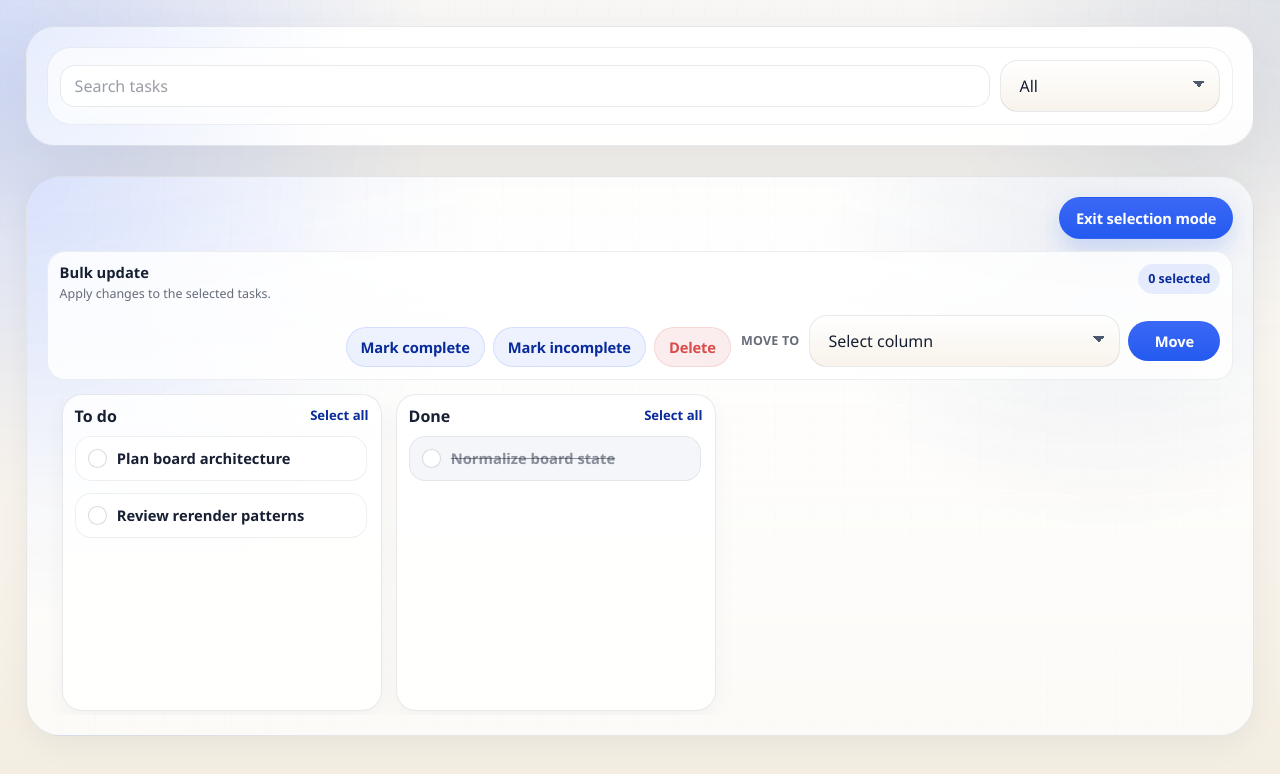
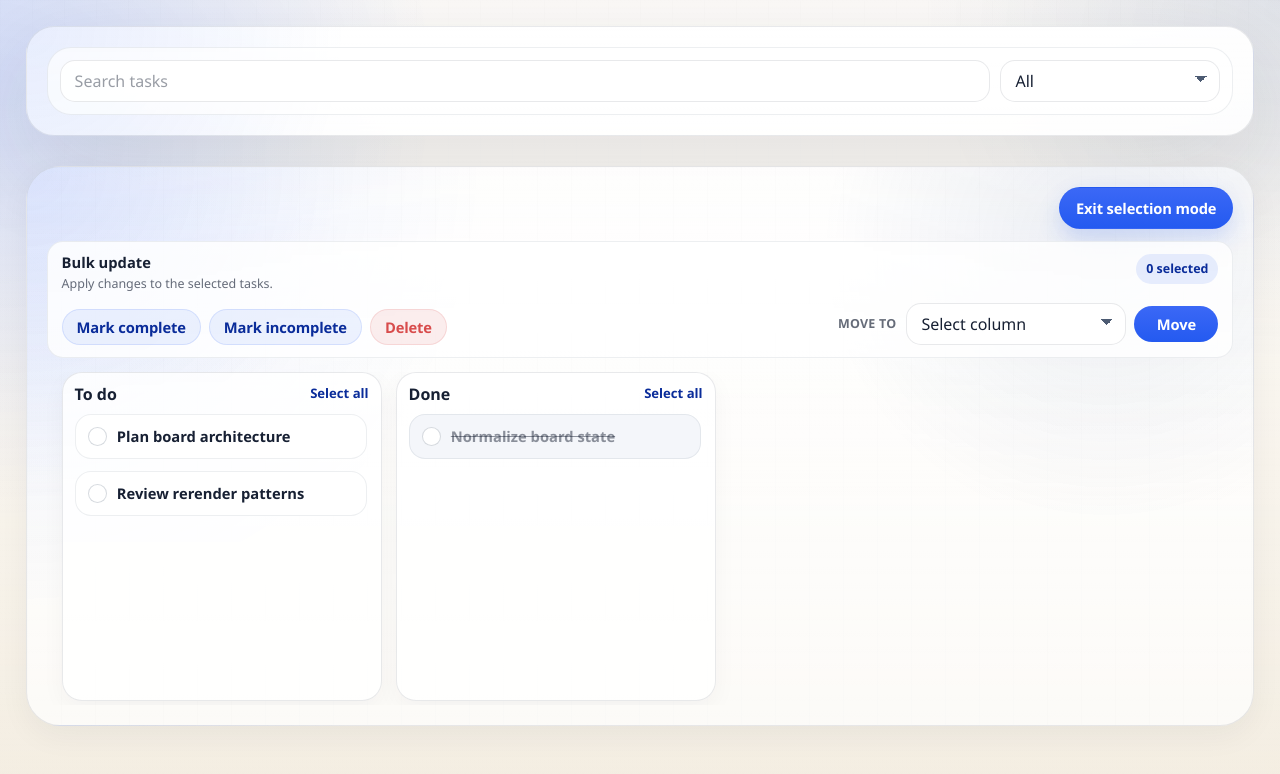
Before and after one commit to RubenTerzian/RecMan-TO-DO-app, a React (Vite) app: page / in a window 1280 px wide. Both pictures are taken after a click on the button "Enter selection mode". Shown: the top 774 px of the page. Built offline with nearby package versions, Linux system fonts and the light colour scheme.

Commit message:
Fixed action bar styles

```diff
--- a/src/components/atoms/Select/Select.module.css
+++ b/src/components/atoms/Select/Select.module.css
@@ -1,21 +1,17 @@
 .select {
   width: 100%;
   appearance: none;
-  min-height: 52px;
-  padding: 0 44px 0 18px;
+  min-height: 42px;
+  padding: 0 38px 0 14px;
   border: 1px solid var(--color-border);
-  border-radius: 18px;
+  border-radius: 15px;
   background:
     linear-gradient(45deg, transparent 50%, rgba(32, 50, 79, 0.8) 50%),
     linear-gradient(135deg, rgba(32, 50, 79, 0.8) 50%, transparent 50%),
-    linear-gradient(
-      180deg,
-      rgba(255, 255, 255, 0.98),
-      rgba(248, 243, 235, 0.98)
-    );
+    rgba(255, 255, 255, 0.92);
   background-position:
-    calc(100% - 20px) calc(50% - 2px),
-    calc(100% - 14px) calc(50% - 2px),
+    calc(100% - 18px) calc(50% - 2px),
+    calc(100% - 12px) calc(50% - 2px),
     0 0;
   background-repeat: no-repeat;
   background-size:
@@ -36,6 +32,10 @@
   box-shadow: inset 0 1px 0 rgba(255, 255, 255, 0.95);
 }
 
+.select:invalid {
+  color: rgba(23, 32, 51, 0.44);
+}
+
 .select:focus-visible {
   outline: none;
   border-color: rgba(36, 90, 240, 0.4);
--- a/src/features/ColumnsGrid/GridHeader/GridHeader.module.css
+++ b/src/features/ColumnsGrid/GridHeader/GridHeader.module.css
@@ -31,6 +31,7 @@
 
 .selectionActionBar {
   width: 100%;
+  max-width: none;
   justify-self: stretch;
 }
 
@@ -39,6 +40,10 @@
   .selectionActionBar {
     justify-items: stretch;
     justify-self: stretch;
+  }
+
+  .selectionActionBar {
+    max-width: none;
   }
 
   .actionsRow {
--- a/src/features/ColumnsGrid/GridHeader/components/SelectionActionBar/SelectionActionBar.module.css
+++ b/src/features/ColumnsGrid/GridHeader/components/SelectionActionBar/SelectionActionBar.module.css
@@ -1,10 +1,10 @@
 .selectionActionBar {
   display: grid;
-  gap: 12px;
-  width: min(100%, 980px);
-  padding: 12px;
+  gap: 10px 14px;
+  width: 100%;
+  padding: 12px 14px;
   border: 1px solid rgba(32, 50, 79, 0.08);
-  border-radius: 18px;
+  border-radius: 16px;
   background: rgba(255, 255, 255, 0.82);
 }
 
@@ -45,20 +45,27 @@
 
 .content {
   display: grid;
-  gap: 10px;
+  grid-template-columns: minmax(0, 1fr) auto;
+  align-items: end;
+  gap: 12px 18px;
 }
 
 .actionGroup {
   display: flex;
   flex-wrap: wrap;
   gap: 8px;
-  justify-content: flex-end;
+  align-items: center;
+  justify-content: flex-start;
+  min-width: 0;
 }
 
 .moveGroup {
   display: grid;
+  grid-template-columns: auto minmax(180px, 220px) auto;
+  align-items: center;
   gap: 8px;
   justify-content: end;
+  justify-self: end;
 }
 
 .moveLabel {
@@ -72,7 +79,7 @@
 .secondaryAction,
 .dangerAction,
 .moveAction {
-  min-height: 40px;
+  min-height: 36px;
   padding-inline: 14px;
   box-shadow: none;
 }
@@ -100,30 +107,34 @@
 }
 
 .moveAction {
-  min-width: 92px;
+  min-width: 84px;
 }
 
 .moveSelect {
   min-width: 0;
+  width: 100%;
 }
 
-@media (min-width: 900px) {
+@media (min-width: 901px) {
+  .moveLabel {
+    margin-right: 2px;
+  }
+}
+
+@media (max-width: 900px) {
   .content {
-    grid-template-columns: minmax(0, 1.4fr) minmax(0, 1fr);
-    align-items: end;
+    grid-template-columns: minmax(0, 1fr);
+    align-items: stretch;
   }
 
-  .actionGroup {
-    justify-content: end;
+  .actionGroup,
+  .moveGroup {
+    justify-content: flex-start;
   }
 
   .moveGroup {
-    grid-template-columns: auto minmax(180px, 1fr) auto;
-    align-items: center;
-  }
-
-  .moveLabel {
-    margin-right: 2px;
+    grid-template-columns: auto minmax(0, 1fr) auto;
+    justify-self: stretch;
   }
 }
 
@@ -134,8 +145,9 @@
   }
 
   .selectionActionBar {
-    padding: 14px;
-    gap: 14px;
+    width: 100%;
+    padding: 12px;
+    gap: 12px;
   }
 
   .selectionPill {
@@ -155,6 +167,8 @@
   }
 
   .moveGroup {
+    display: grid;
+    grid-template-columns: minmax(0, 1fr);
     justify-content: stretch;
   }
 
@@ -162,10 +176,14 @@
   .dangerAction,
   .moveAction {
     width: 100%;
-    min-height: 44px;
+    min-height: 40px;
   }
 
   .moveAction {
     min-width: 0;
   }
+
+  .moveSelect {
+    width: 100%;
+  }
 }
```
